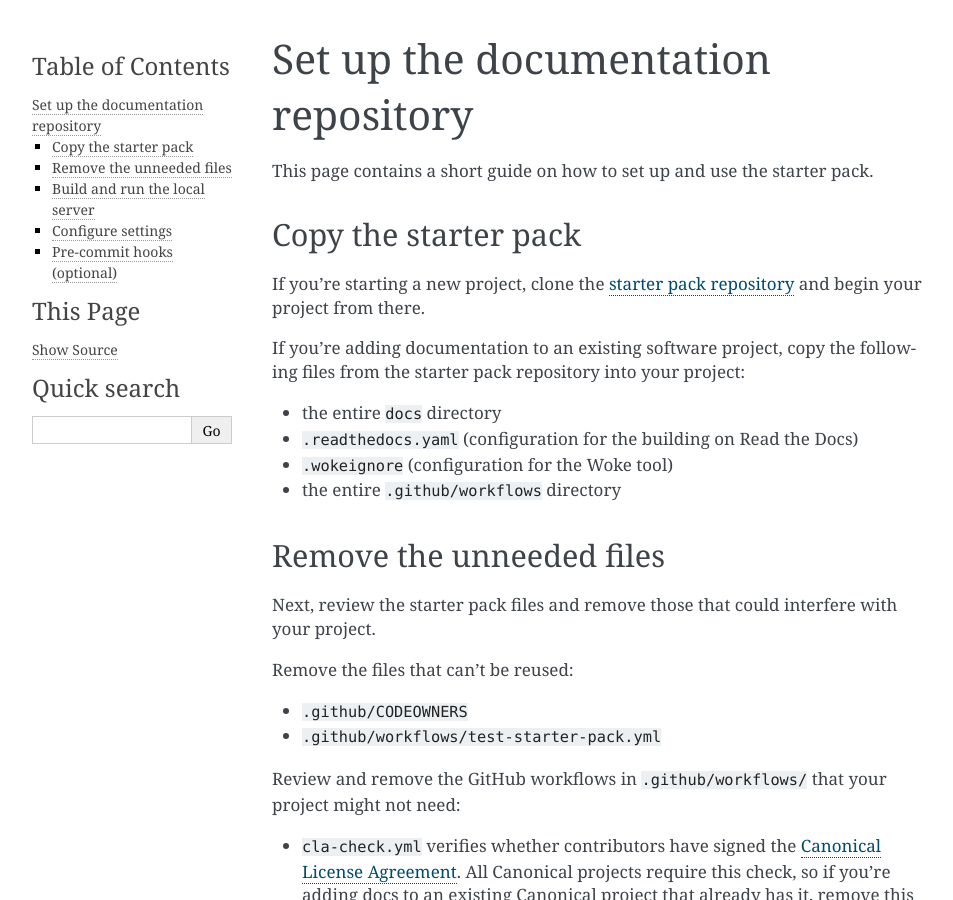
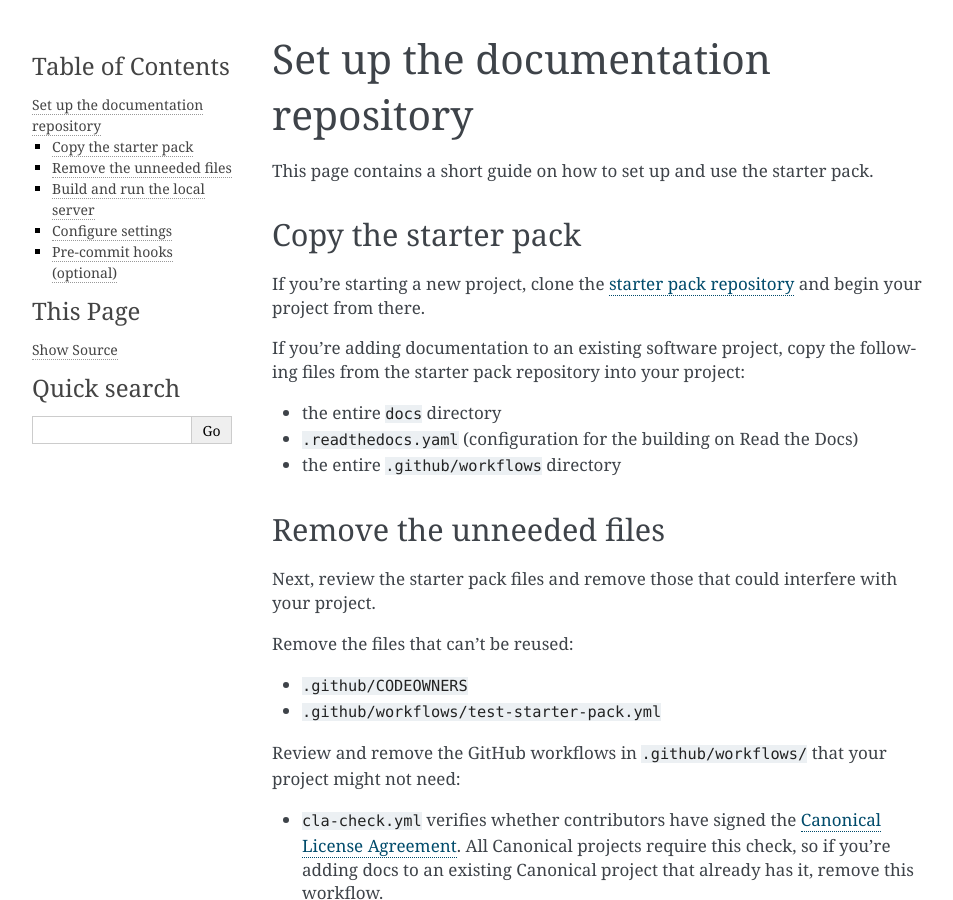
Before and after one commit to canonical/sphinx-docs-starter-pack, a Sphinx documentation site: the page built from docs/tutorial/set-up.rst, in a window 1280 px wide and 900 px high. Shown: the whole window, without its empty margins (148-1101 px from the left). Built offline with Sphinx 7.4.7, drawn with Linux system fonts in a browser that asks for light colours; pages that are not in the unit, such as notebooks, are missing from menus; cross-references to code outside the pages are shown as plain code.

Commit message:
remove .wokeignore instruction

```diff
--- a/docs/tutorial/set-up.rst
+++ b/docs/tutorial/set-up.rst
@@ -17,7 +17,6 @@ If you're adding documentation to an existing software project, copy the followi
 
 * the entire :file:`docs` directory
 * :file:`.readthedocs.yaml` (configuration for the building on Read the Docs)
-* :file:`.wokeignore` (configuration for the Woke tool)
 * the entire :file:`.github/workflows` directory
 
 
```
